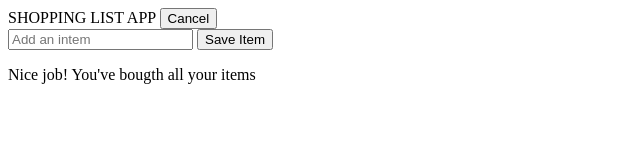
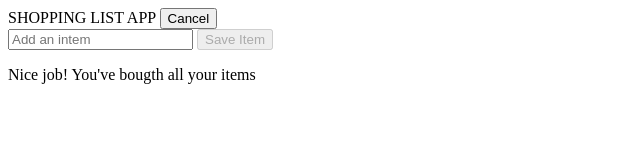
Before and after one commit to Vueschool-Courses/vue.js_fundamentals, a plain HTML site: page index.html in a window 1280 px wide. Both pictures are taken after a click on the button "Add Item". Shown: the whole page, without its empty margins (0-640 px from the left). Drawn offline with nearby package versions, Linux system fonts and the light colour scheme.

Commit message:
Attribute Bindings

```diff
--- a/index.html
+++ b/index.html
@@ -15,7 +15,7 @@
             </div>
             <div v-if="state === 'edit'">
                 <input v-model="newItem" type="text" placeholder="Add an intem" @keyup.enter="saveItem">
-                <button @click="saveItem">Save Item</button>
+                <button @click="saveItem" :disabled="newItem.length === 0">Save Item</button>
             </div>
             <ul>
                 <li v-for="item in items">{{ item }}</li>
```
